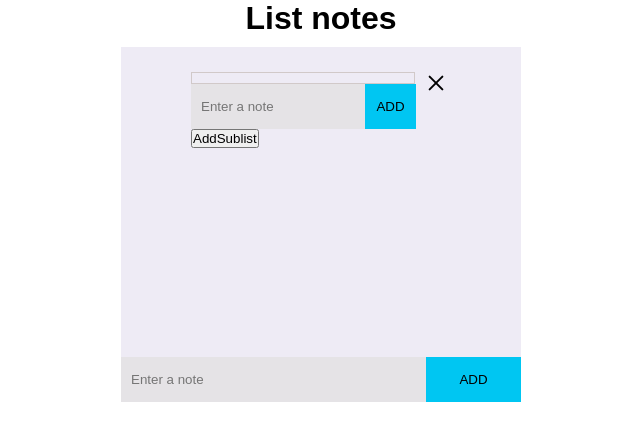
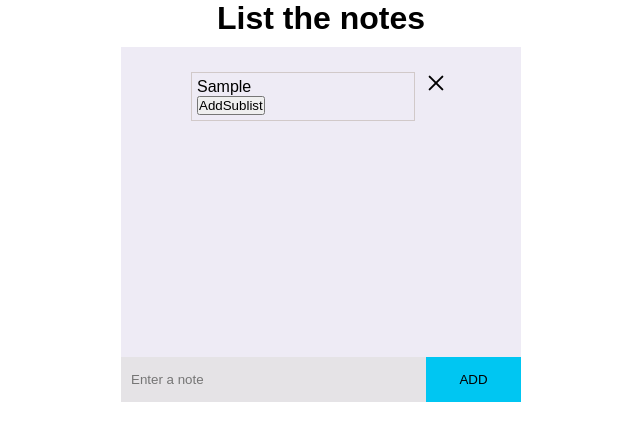
Before and after one commit to serhii1992/smart-list, a React (Create React App) app: page / in a window 1280 px wide. Both pictures are taken after typing "Sample" into the empty fields and a click on the button "ADD". Shown: the top 440 px of the page, without its empty margins (319-959 px from the left). Built offline with nearby package versions, Linux system fonts and the light colour scheme.

Commit message:
fixed sublist

```diff
--- a/src/App.js
+++ b/src/App.js
@@ -4,7 +4,7 @@ import List from "./components/List";
 export default function App() {
   return (
     <div className="App">
-      <h1 className="App__title">List notes</h1>
+      <h1 className="App__title">List the notes</h1>
       <List />
     </div>
   );
--- a/src/components/FormSubmit.jsx
+++ b/src/components/FormSubmit.jsx
@@ -4,8 +4,8 @@ import { useState } from "react";
 export default function FormSubmit({
   addItemList,
   addItemSubList,
-  elem,
-  index
+  elemList,
+  indexList
 }) {
   const [textImput, setTextImput] = useState("");
 
@@ -15,7 +15,7 @@ export default function FormSubmit({
       addItemList(textImput);
     }
     if (addItemSubList) {
-      addItemSubList(textImput, elem, index);
+      addItemSubList(textImput, elemList, indexList);
     }
     setTextImput("");
   };
--- a/src/components/List.jsx
+++ b/src/components/List.jsx
@@ -4,18 +4,7 @@ import ListContent from "./ListContent";
 import { useState } from "react";
 
 export default function List() {
-  const [list, setList] = useState([
-    {
-      value: null,
-      id: null,
-      order: null,
-      subList: [
-        {
-          suBvalue: null
-        }
-      ]
-    }
-  ]);
+  const [list, setList] = useState([]);
 
   const addItemList = (value) => {
     value &&
@@ -25,19 +14,9 @@ export default function List() {
           value,
           id: list.length + 1,
           order: list.length + 1,
-          subList: [
-            {
-              suBvalue: null
-            }
-          ]
+          subList: []
         }
       ]);
-  };
-
-  const addItemSubList = (suBvalue, elem, index) => {
-    console.log(elem.subList);
-    list[index].subList = [...elem.subList, { suBvalue }];
-    setList([...list]);
   };
 
   return (
@@ -48,17 +27,12 @@ export default function List() {
             <li key={elem.id}>
               <OderBtn index={index} arr={arr} setList={setList} />
               <ListContent
-                index={index}
+                indexList={index}
                 list={list}
-                elem={elem}
+                elemList={elem}
                 setList={setList}
               />
-              <FormSubmit
-                index={index}
-                elem={elem}
-                addItemSubList={addItemSubList}
-              />
-              {!list.subList && <button>AddSublist</button>}
+              {/* {!list.subList && <button>AddSublist</button>} */}
             </li>
           );
         })}
--- a/src/components/ListContent.jsx
+++ b/src/components/ListContent.jsx
@@ -1,29 +1,26 @@
-export default function ListContent({ list, setList, elem, index }) {
-  const removeItemList = (elem) => {
+import SubList from "./SubList";
+
+export default function ListContent({ list, setList, elemList, indexList }) {
+  const removeItemList = (elemList) => {
     let result = list.filter((e) => {
-      return e.id !== elem.id;
+      return e.id !== elemList.id;
     });
     setList(result);
   };
 
   return (
     <div className="list__content">
-      <div className="list__text">{elem.value}</div>
-      {false && (
-        <ul className="">
-          {elem.subList.map((elem, index, arr) => {
-            return (
-              <li key={elem.id}>
-                <div className="list__text">{elem.suBvalue}</div>
-              </li>
-            );
-          })}
-        </ul>
-      )}
+      <div className="list__text">{elemList.value}</div>
+      <SubList
+        list={list}
+        setList={setList}
+        elemList={elemList}
+        indexList={indexList}
+      />
       <span
         className="removeElement"
         onClick={(index) => {
-          removeItemList(elem);
+          removeItemList(elemList);
         }}
       >
         <div className="close"></div>
--- a/src/components/SubList.jsx
+++ b/src/components/SubList.jsx
@@ -0,0 +1,38 @@
+import { useState } from "react";
+import FormSubmit from "./FormSubmit";
+
+export default function SubList({ elemList, indexList, setList, list }) {
+  const [showInput, setShowInput] = useState(false);
+
+  const addItemSubList = (subValue, elem, index) => {
+    console.log(elem);
+    elem.subList = [...elem.subList, { subValue }];
+    setList([...list]);
+  };
+
+  const showInputSubText = (showInput) => {
+    setShowInput(true);
+  };
+
+  return (
+    <>
+      <ul className="sub-list">
+        {elemList.subList.map((elem, index, arr) => {
+          return (
+            <li key={elem.id}>
+              <div className="list__text">{elem.subValue}</div>
+            </li>
+          );
+        })}
+      </ul>
+      {showInput && (
+        <FormSubmit
+          elemList={elemList}
+          indexList={indexList}
+          addItemSubList={addItemSubList}
+        />
+      )}
+      {!showInput && <button onClick={showInputSubText}>AddSublist</button>}
+    </>
+  );
+}
```
